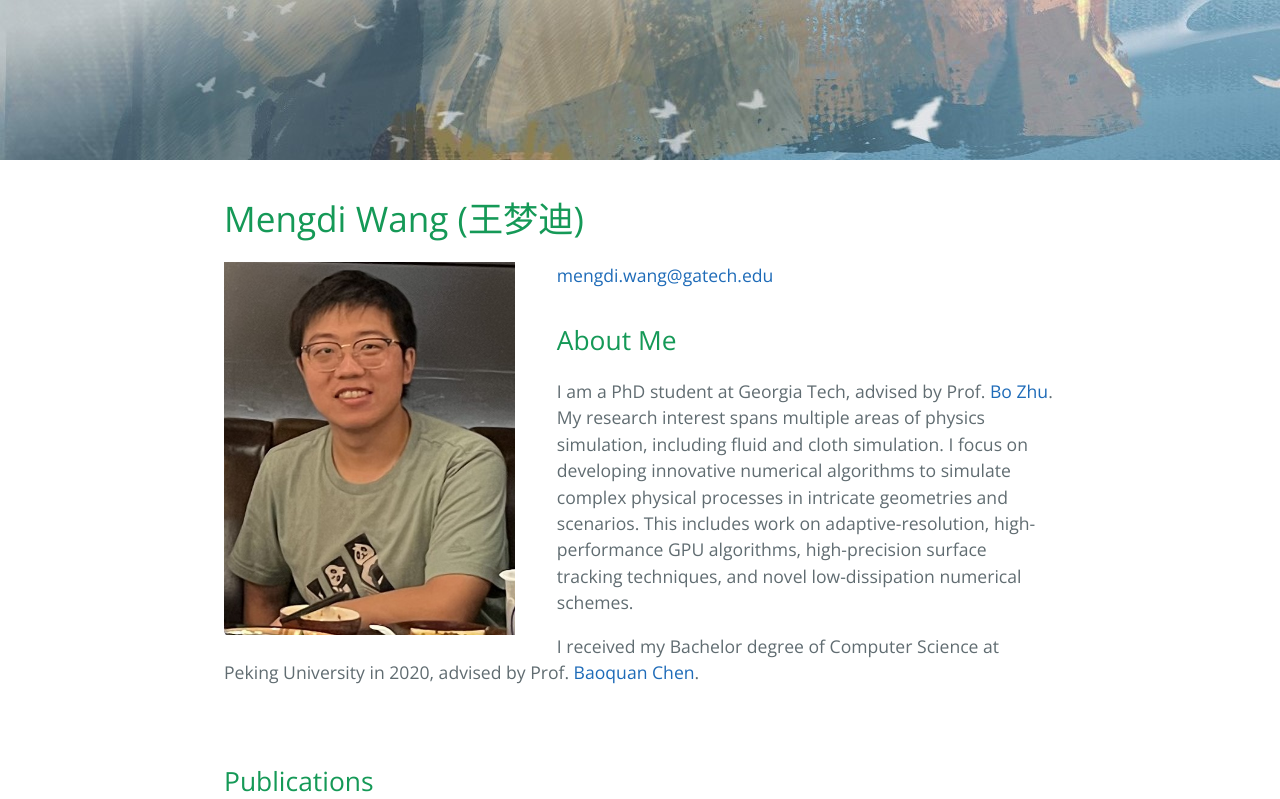
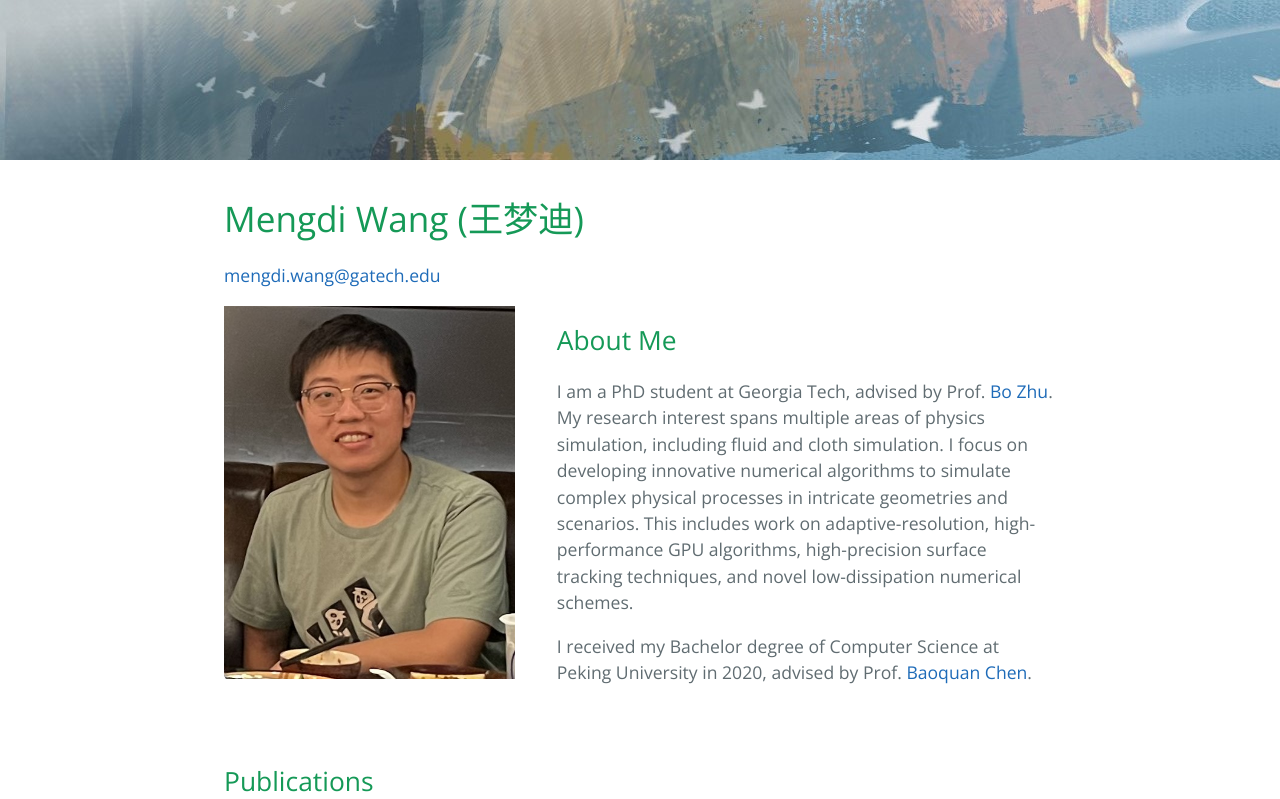
Before and after one commit to wang-mengdi/wang-mengdi.github.io, a Jekyll site: the page built from index.md, in a window 1280 px wide. Shown: the top 799 px of the page. Built offline with Jekyll 4.4.1, drawn with Linux system fonts in a browser that asks for light colours; the repository's description, which GitHub fills in, is left out; our own code applies the rules of GitHub Pages for plain Markdown files; grey boxes are pictures that could not be loaded.

Commit message:
update layout

```diff
--- a/index.md
+++ b/index.md
@@ -3,8 +3,10 @@ layout: default
 ---
 
 # Mengdi Wang (王梦迪)
+[mengdi.wang@gatech.edu](mengdi.wang@gatech.edu)
+
 <img src="images/mengdi.jpg" align="left" width="35%" style="margin: 0% 5% 2.5% 0%">
-[mengdi.wang@gatech.edu](mengdi.wang@gatech.edu)
+
 
 ## About Me
 I am a PhD student at Georgia Tech, advised by Prof. [Bo Zhu](https://faculty.cc.gatech.edu/~bozhu/). My research interest spans multiple areas of physics simulation, including fluid and cloth simulation. I focus on developing innovative numerical algorithms to simulate complex physical processes in intricate geometries and scenarios. This includes work on adaptive-resolution, high-performance GPU algorithms, high-precision surface tracking techniques, and novel low-dissipation numerical schemes.
```
